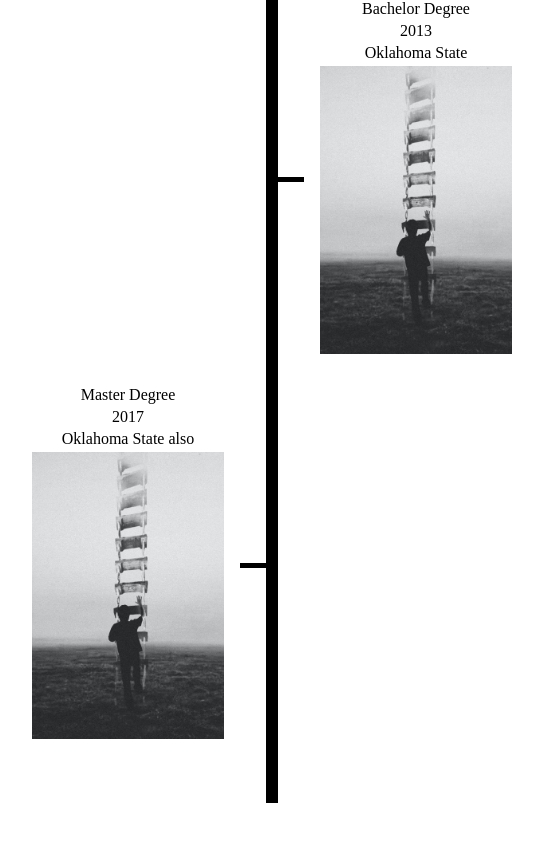
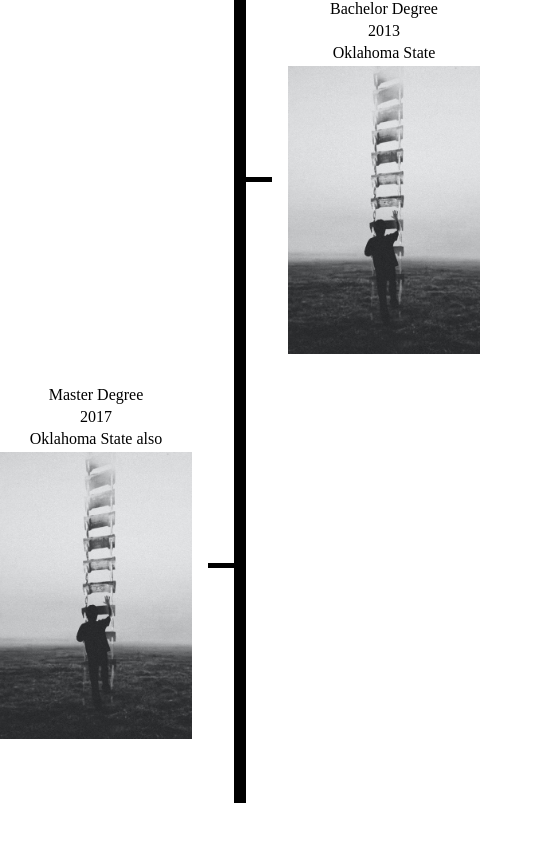
Before and after one commit to smwa/timeline-demo, a plain HTML site: page index.html in a window 390 px wide. Shown: the whole page, 544 px wide, since content can reach past the window. Drawn offline with Linux system fonts and the light colour scheme.

Commit message:
Remove side padding

```diff
--- a/css/timeline.css
+++ b/css/timeline.css
@@ -74,7 +74,7 @@
     width: 30rem;
     flex-direction: column;
     gap: 2rem;
-    padding: 0 2rem 0 2rem;
+    padding: 0;
   }
 
   .timeline-root > * {
```
